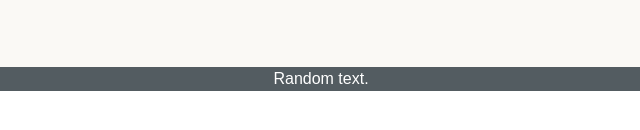
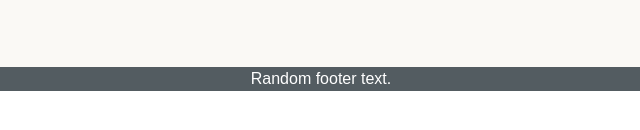
Before and after one commit to LeesonBrown/leesonbrown.github.io, a plain HTML site: page index.html in a window 1280 px wide. Shown: the part 350-480 px from the top of the page, 319-959 px from the left. Drawn offline with Linux system fonts and the light colour scheme.

Commit message:
testing alb github stuff

```diff
--- a/index.html
+++ b/index.html
@@ -32,7 +32,7 @@
 </div>
 <footer class="row text-center footer">
     <div class="medium-12 columns">
-        <p>Random text.</p>
+        <p>Random footer text.</p>
     </div>
 </footer>
 </body>
```
